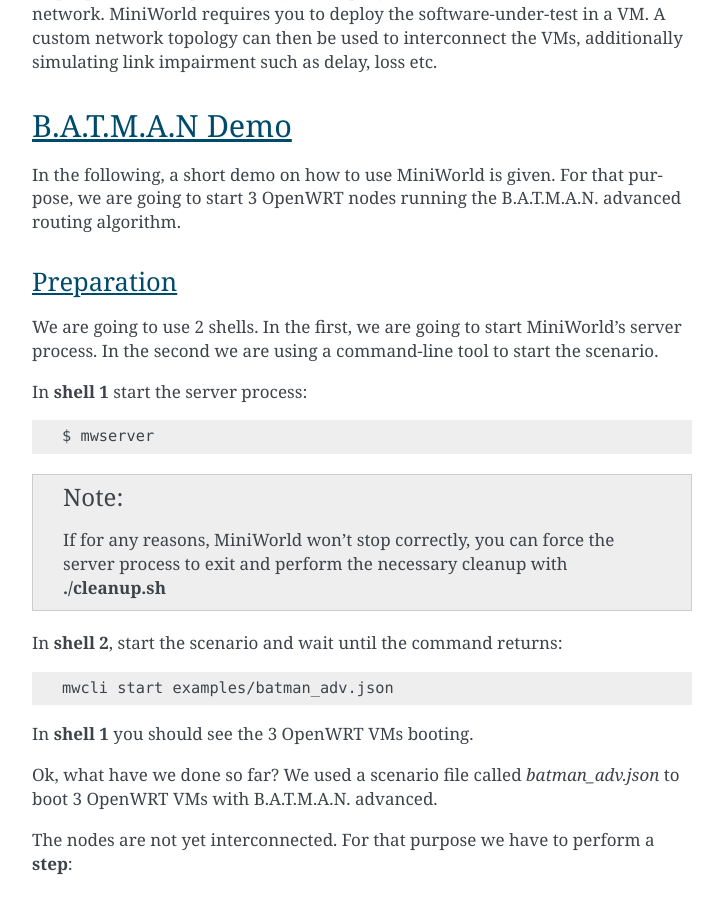
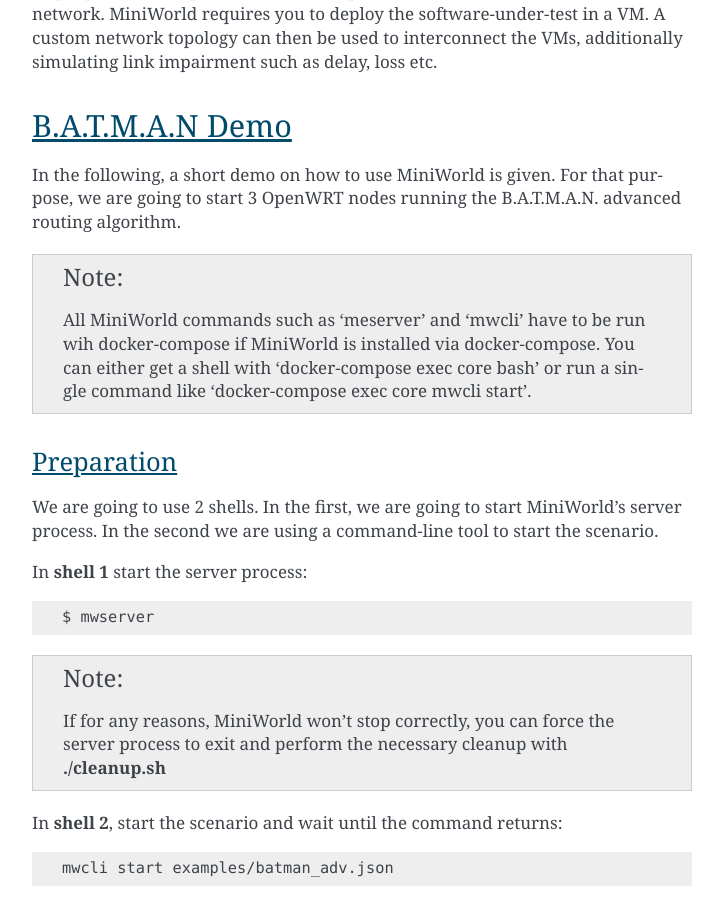
Before and after one commit to miniworld-project/miniworld_core, a Sphinx documentation site: the page built from doc/source/usage/introduction.rst, in a window 1280 px wide and 900 px high, scrolled down 454 px. Shown: the whole window, without its empty margins (388-1111 px from the left). Built offline with Sphinx 7.4.7, drawn with Linux system fonts in a browser that asks for light colours; pages that are not in the unit, such as notebooks, are missing from menus.

Commit message:
Add docker-compose instructions

```diff
--- a/doc/source/usage/introduction.rst
+++ b/doc/source/usage/introduction.rst
@@ -17,6 +17,10 @@
 
 In the following, a short demo on how to use MiniWorld is given.
 For that purpose, we are going to start 3 OpenWRT nodes running the B.A.T.M.A.N. advanced routing algorithm.
+
+.. note::
+
+   All MiniWorld commands such as 'meserver' and 'mwcli' have to be run wih docker-compose if MiniWorld is installed via docker-compose. You can either get a shell with 'docker-compose exec core bash' or run a single command like 'docker-compose exec core mwcli start'.
 
 Preparation
 ^^^^^^^^^^^
```
